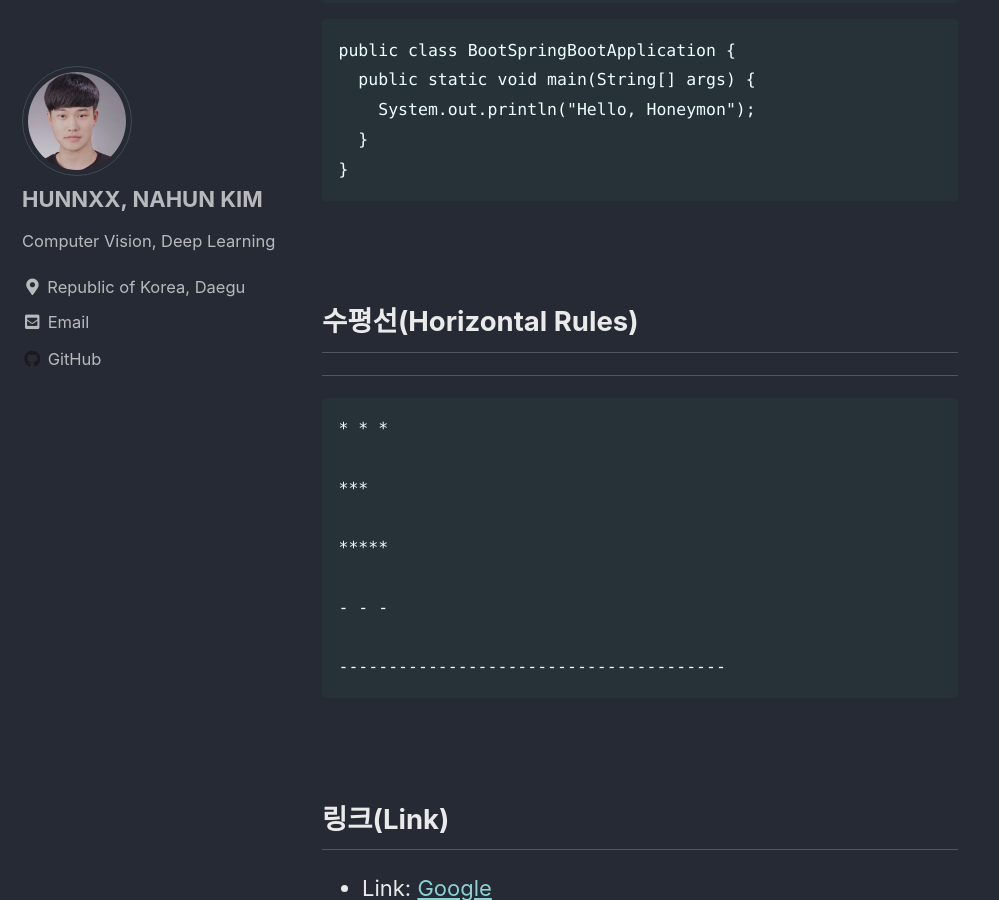
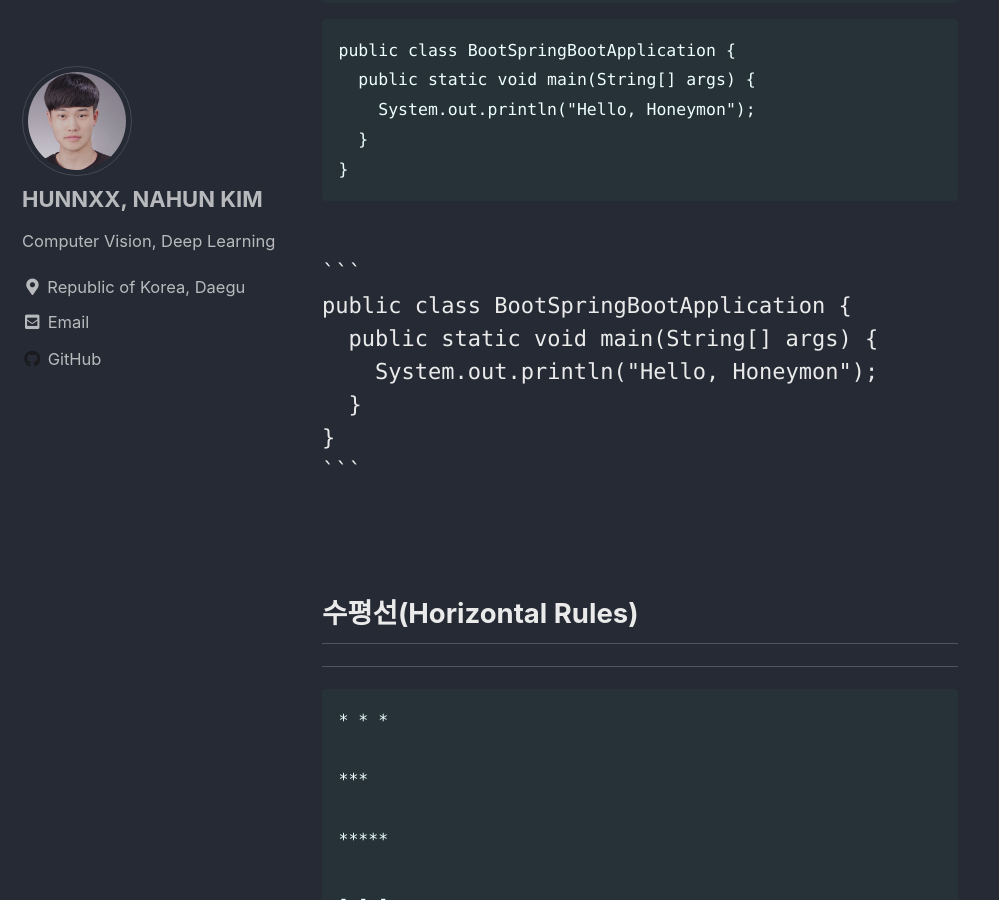
Before and after one commit to hunnxx/hunnxx.github.io, a Jekyll site: the page built from _posts/2020-08-01-practice.md, in a window 1280 px wide and 900 px high, scrolled down 3669 px. Shown: the whole window, without its empty margins (0-999 px from the left). Built offline with Jekyll 4.4.1, drawn with Linux system fonts in a browser that asks for light colours; cached includes are drawn as plain includes.

Commit message:
Update 2020-08-01-practice.md

````diff
--- a/_posts/2020-08-01-practice.md
+++ b/_posts/2020-08-01-practice.md
@@ -127,6 +127,15 @@ public class BootSpringBootApplication {
   }
 }
 ```
+<pre><code>
+```
+public class BootSpringBootApplication {
+  public static void main(String[] args) {
+    System.out.println("Hello, Honeymon");
+  }
+}
+```
+</code></pre>
 <br>
 
 
````
